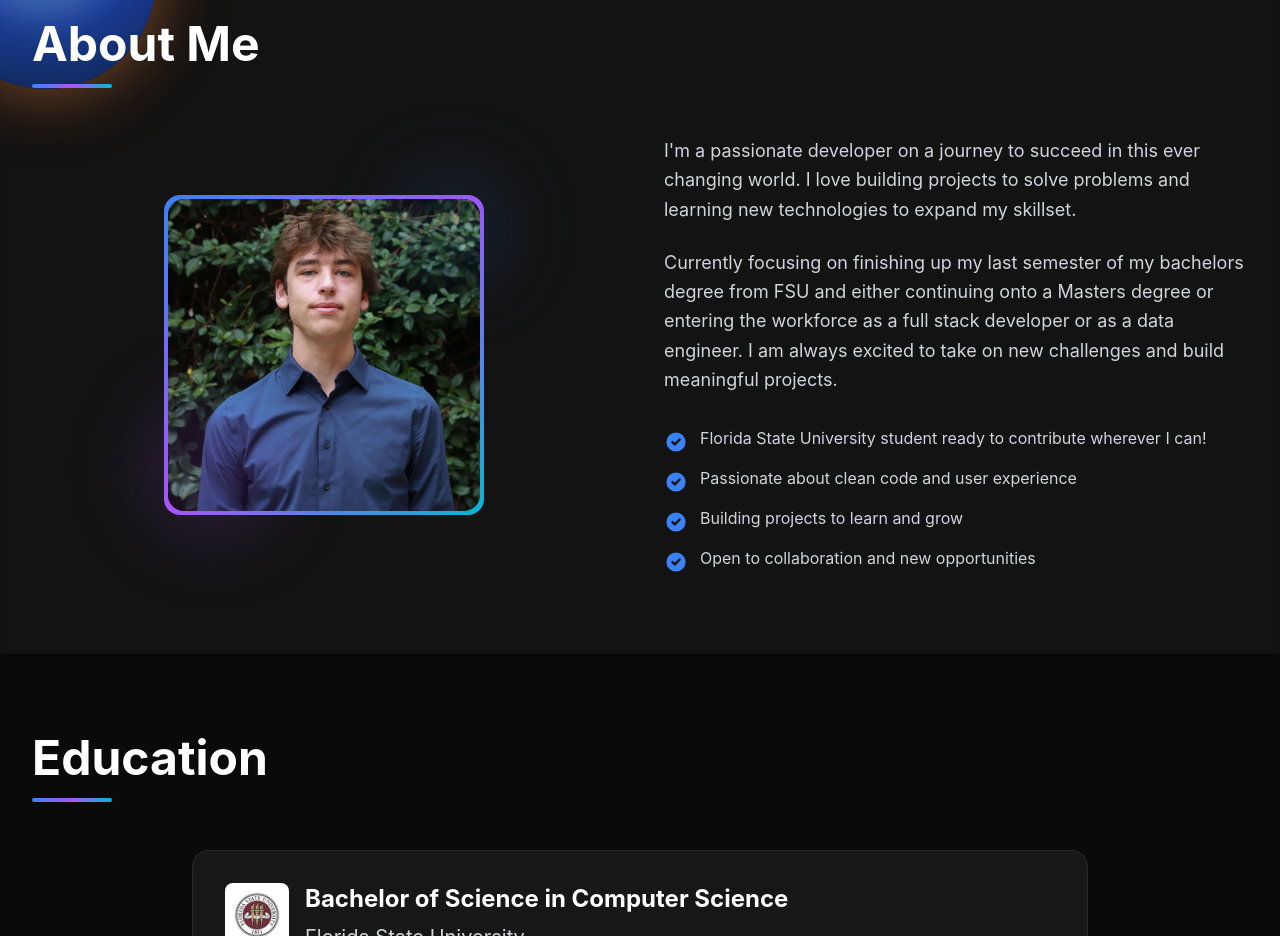
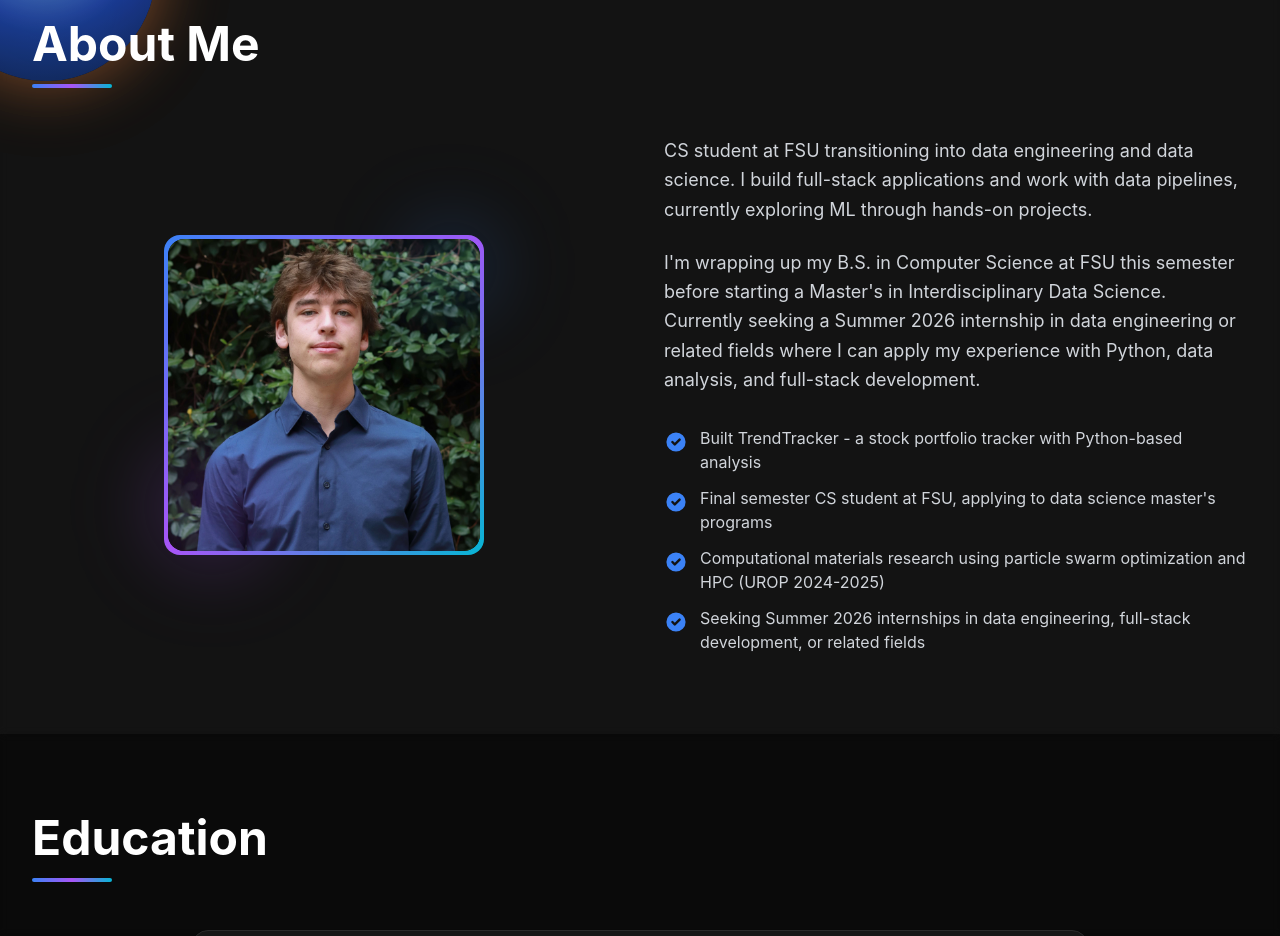
Before and after one commit to lucasstone1025/LSPersonalPortfolio, a React (Vite) app: page / in a window 1280 px wide. Shown: the part 860-1796 px from the top of the page. Built offline with nearby package versions, Linux system fonts and the light colour scheme.

Commit message:
altered about page

```diff
--- a/src/data/about.js
+++ b/src/data/about.js
@@ -1,11 +1,11 @@
 export const aboutData = {
   photo: "/headshot.jpg", // Add your headshot image here (or set to null to use emoji)
-  bio: "I'm a passionate developer on a journey to succeed in this ever changing world. I love building projects to solve problems and learning new technologies to expand my skillset.",
+  bio: "CS student at FSU transitioning into data engineering and data science. I build full-stack applications and work with data pipelines, currently exploring ML through hands-on projects.",
   highlights: [
-    "Florida State University student ready to contribute wherever I can!",
-    "Passionate about clean code and user experience",
-    "Building projects to learn and grow",
-    "Open to collaboration and new opportunities",
+    "Built TrendTracker - a stock portfolio tracker with Python-based analysis",
+    "Final semester CS student at FSU, applying to data science master's programs",
+    "Computational materials research using particle swarm optimization and HPC (UROP 2024-2025)",
+    "Seeking Summer 2026 internships in data engineering, full-stack development, or related fields",
   ],
-  currentFocus: "Currently focusing on finishing up my last semester of my bachelors degree from FSU and either continuing onto a Masters degree or entering the workforce as a full stack developer or as a data engineer. I am always excited to take on new challenges and build meaningful projects.",
+  currentFocus: "I'm wrapping up my B.S. in Computer Science at FSU this semester before starting a Master's in Interdisciplinary Data Science. Currently seeking a Summer 2026 internship in data engineering or related fields where I can apply my experience with Python, data analysis, and full-stack development.",
 };
```
